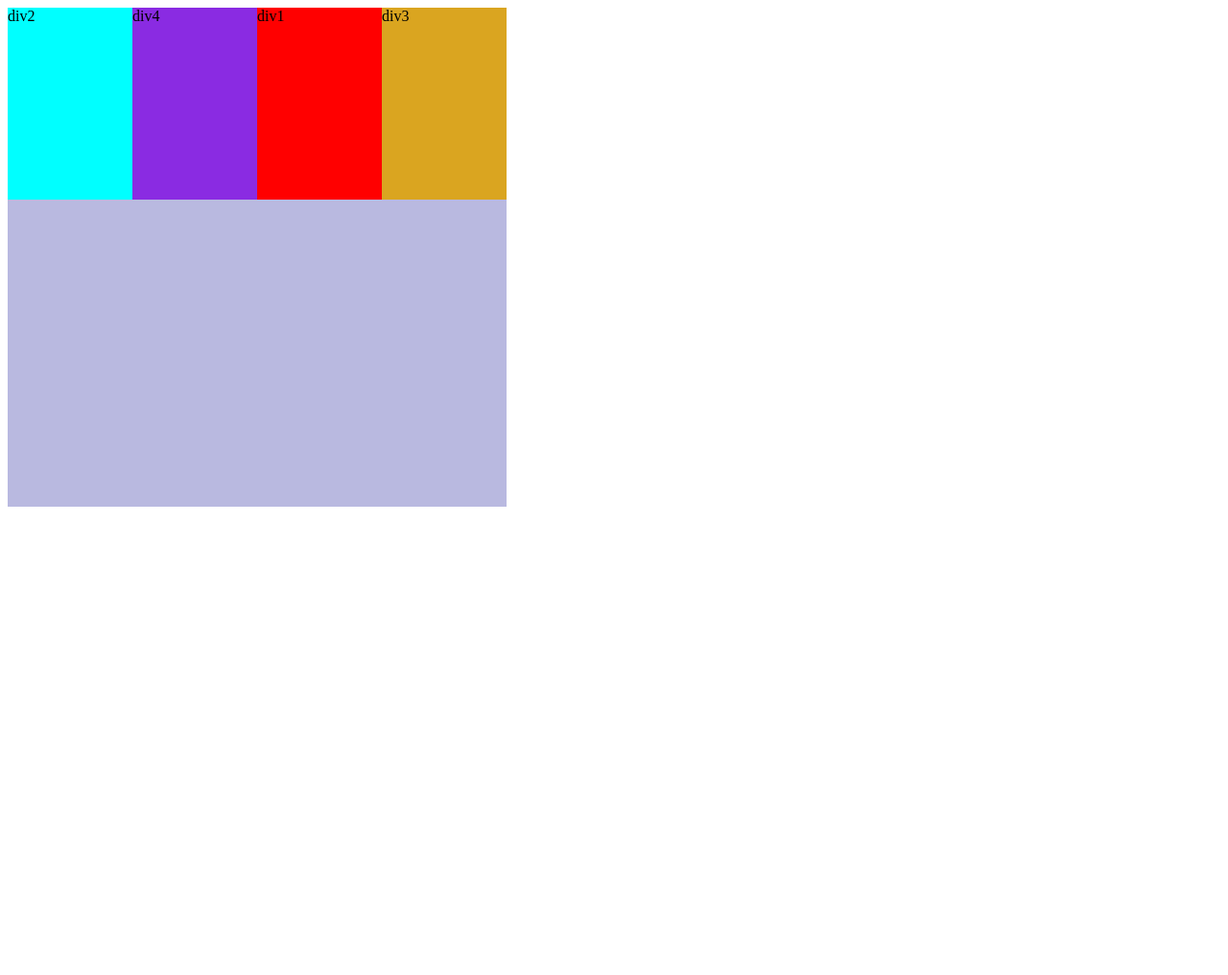
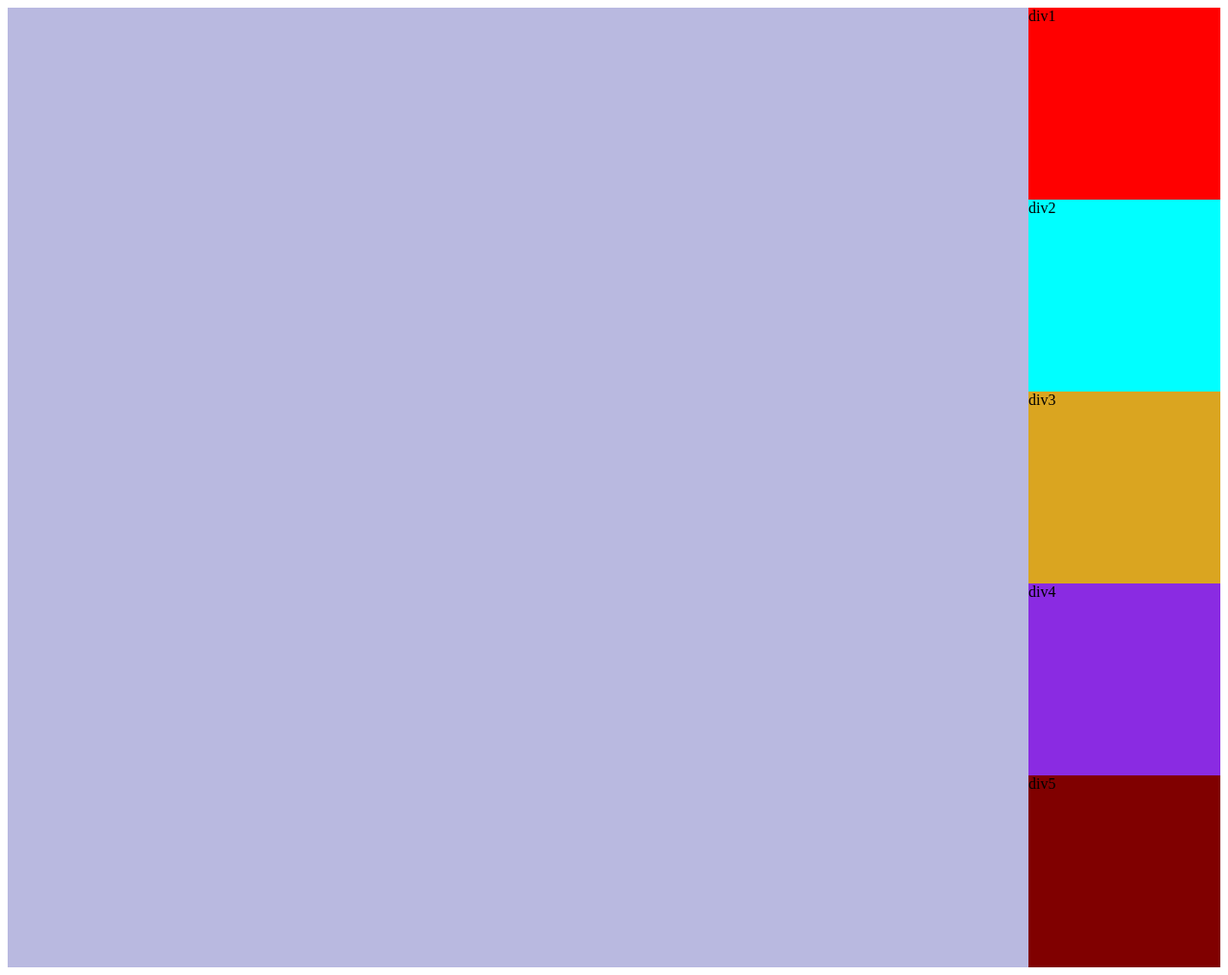
Before and after one commit to AashishBharti/Full-Stack-CN, a plain HTML site: page Flex/index.html in a window 1280 px wide. Shown: the whole page at 96% size. Before the commit the page ends 800 px from the top, so only its background shows below. Drawn offline with Linux system fonts and the light colour scheme.

Commit message:
practice

```diff
--- a/Flex/flex_style.css
+++ b/Flex/flex_style.css
@@ -1,9 +1,10 @@
 #container{
-    height: 65vh;
-    width: 65vh;
+    height: auto;
+    width: auto;
     background-color: #8b8bcb99;
     display: flex;
-    flex-direction: row;
+    flex-direction: column;
+    flex-wrap: wrap-reverse;
 
 }
 #container div{
@@ -14,18 +15,22 @@
 }
 #div1{
     background-color: red;
-    order: 3;
+    /* order: 3; */
 }
 #div2{
     background-color: aqua;
-    order: -2;
+    /* order: -2; */
 }
 #div3{
     background-color: goldenrod;
-    order: 5;
+    /* order: 5; */
 
 }
 #div4{
     background-color: blueviolet;
-    order: 1;
+    /* order: 1; */
 }
+#div5{
+    background-color: maroon;
+    /* order: 1; */
+}
--- a/Flex/index.html
+++ b/Flex/index.html
@@ -9,6 +9,7 @@
                 <div id="div2">div2</div>
                 <div id="div3">div3</div>
                 <div id="div4">div4</div>
+                <div id="div5">div5</div>
 
             </div>
         </body>
```
